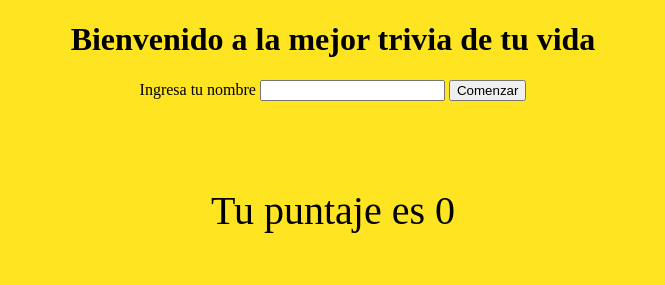
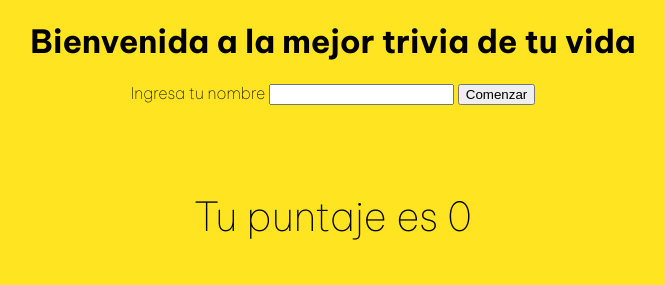
Before and after one commit to jvzmn/proyecto_trivia_laboratoria, a plain HTML site: page index.html in a window 1280 px wide. Shown: the whole page, without its empty margins (307-972 px from the left). Drawn offline with Linux system fonts and the light colour scheme.

Commit message:
cambio de font

```diff
--- a/index.html
+++ b/index.html
@@ -5,13 +5,16 @@
   <meta http-equiv="X-UA-Compatible" content="IE=edge">
   <meta name="viewport" content="width=device-width, initial-scale=1.0">
   <title>Trivia Laboratoria</title>
+  <link rel="preconnect" href="https://fonts.googleapis.com">
+  <link rel="preconnect" href="https://fonts.gstatic.com" crossorigin>
+  <link href="https://fonts.googleapis.com/css2?family=Be+Vietnam+Pro:ital,wght@0,100;0,700;1,700&display=swap" rel="stylesheet">
   <link rel="stylesheet" href="./styles.css">
   <script type="text/javascript" src="./index.js"></script>
 </head>
 <body>
   <header>
     <h1>
-      Bienvenido a la mejor trivia de tu vida
+      Bienvenida a la mejor trivia de tu vida
     </h1>
   </header>
   <main>
--- a/styles.css
+++ b/styles.css
@@ -1,6 +1,7 @@
 body {
   background-color: #ffe521;
   color: #000;
+  font-family: 'Be Vietnam Pro', sans-serif;
 }
 
 header {
```
